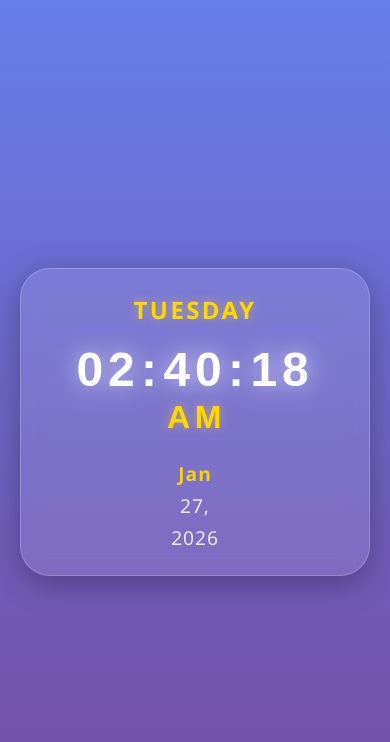
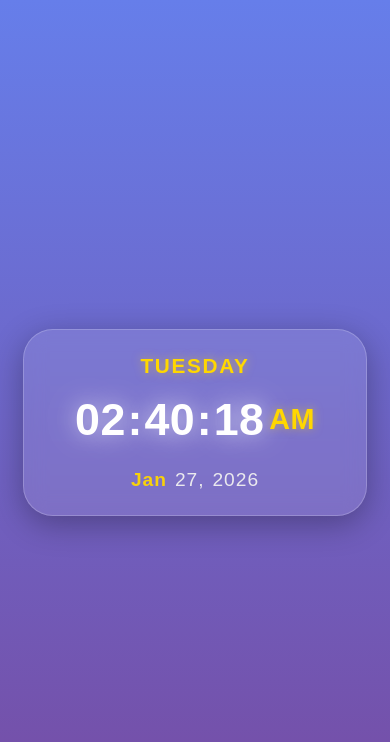
Before and after one commit to AnasRashid5/SMIT_Batch18_2025, a plain HTML site: page Assignment_7(Digitial_Clock)/index.html in a window 390 px wide. Drawn offline with Linux system fonts and the light colour scheme.

Commit message:
updated responsiveness

```diff
--- a/Assignment_7(Digitial_Clock)/style.css
+++ b/Assignment_7(Digitial_Clock)/style.css
@@ -10,8 +10,8 @@ body {
     justify-content: center;
     align-items: center;
     background: linear-gradient(#667eea, #764ba2);
-    font-family: 'Segoe UI', Tahoma, Geneva, Verdana, sans-serif;
-    padding: 1.25rem;
+    font-family: sans-serif;
+    padding: 1rem;
 }
 
 .clock-container {
@@ -22,8 +22,8 @@ body {
     box-shadow: 0 0.5rem 2rem rgba(0, 0, 0, 0.3);
     border: 0.0625rem solid rgba(255, 255, 255, 0.2);
     text-align: center;
-    min-width: 20rem;
-    max-width: 90vw;
+    width: 90%;
+    max-width: 50rem;
 }
 
 .day {
@@ -38,22 +38,20 @@ body {
 .time {
     font-size: 8rem;
     color: #fff;
-    letter-spacing: 0.1em;
+    letter-spacing: 0.05em;
     text-shadow: 0 0 1.25rem rgba(255, 255, 255, 0.5),
         0 0 2.5rem rgba(255, 255, 255, 0.3);
     font-weight: bold;
-    margin: 1rem 0;
+    margin: 1rem;
     font-family: sans-serif;
     display: flex;
     justify-content: center;
     align-items: center;
-    gap: 0.3rem;
 }
 
 #hours,
 #minutes,
 #seconds {
-    display: inline-block;
     text-align: center;
 }
 
@@ -88,11 +86,9 @@ body {
     font-weight: 600;
 }
 
-
-@media (max-width: 768px) {
+@media (max-width: 900px) {
     .clock-container {
         padding: 2.5rem 3rem;
-        min-width: 18rem;
     }
 
     .day {
@@ -114,11 +110,9 @@ body {
     }
 }
 
-
-@media (max-width: 600px) {
+@media (max-width: 700px) {
     .clock-container {
         padding: 2rem 2.5rem;
-        min-width: 16rem;
     }
 
     .day {
@@ -128,46 +122,68 @@ body {
 
     .time {
         font-size: 4.5rem;
-        gap: 0.2rem;
+        letter-spacing: 0.03em;
     }
 
     #period {
         font-size: 3rem;
+    }
+
+    .month,
+    .date,
+    .year {
+        font-size: 1.8rem;
+    }
+}
+
+@media (max-width: 550px) {
+    .clock-container {
+        padding: 1.8rem 2rem;
+        width: 95%;
+    }
+
+    .day {
+        font-size: 1.6rem;
+        letter-spacing: 0.1em;
+    }
+
+    .time {
+        font-size: 3.5rem;
+        letter-spacing: 0.02em;
+        gap: 0.1rem;
+    }
+
+    #period {
+        font-size: 2.2rem;
         margin-left: 0.3rem;
     }
 
     .month,
     .date,
     .year {
-        font-size: 1.5rem;
+        font-size: 1.4rem;
     }
 }
 
-@media (max-width: 400px) {
+@media (max-width: 450px) {
     .clock-container {
-        padding: 1.5rem 2rem;
-        min-width: 14rem;
+        padding: 1.5rem 1.5rem;
+        width: 96%;
     }
 
     .day {
-        font-size: 1.5rem;
-        letter-spacing: 0.1em;
+        font-size: 1.3rem;
+        letter-spacing: 0.08em;
     }
 
     .time {
-        font-size: 3rem;
-        gap: 0.1rem;
-        flex-wrap: wrap;
+        font-size: 2.8rem;
+        letter-spacing: 0.01em;
     }
 
     #period {
-        font-size: 2rem;
+        font-size: 1.8rem;
         margin-left: 0.2rem;
-    }
-
-    .date-container {
-        flex-direction: column;
-        gap: 0.3rem;
     }
 
     .month,
@@ -177,22 +193,29 @@ body {
     }
 }
 
-@media (max-width: 320px) {
+@media (max-width: 380px) {
     .clock-container {
-        padding: 1rem 1.5rem;
-        min-width: 12rem;
+        padding: 1.2rem 1.2rem;
+        width: 98%;
     }
 
     .day {
-        font-size: 1.2rem;
+        font-size: 1.1rem;
+        letter-spacing: 0.06em;
     }
 
     .time {
-        font-size: 2.5rem;
+        font-size: 2.3rem;
+        letter-spacing: 0;
     }
 
     #period {
         font-size: 1.5rem;
+        margin-left: 0.15rem;
+    }
+
+    .date-container {
+        gap: 0.3rem;
     }
 
     .month,
@@ -201,3 +224,29 @@ body {
         font-size: 1rem;
     }
 }
+
+@media (max-width: 320px) {
+    .clock-container {
+        padding: 1rem 0.8rem;
+        width: 99%;
+    }
+
+    .day {
+        font-size: 0.95rem;
+        letter-spacing: 0.05em;
+    }
+
+    .time {
+        font-size: 2rem;
+    }
+
+    #period {
+        font-size: 1.3rem;
+    }
+
+    .month,
+    .date,
+    .year {
+        font-size: 0.9rem;
+    }
+}
```
